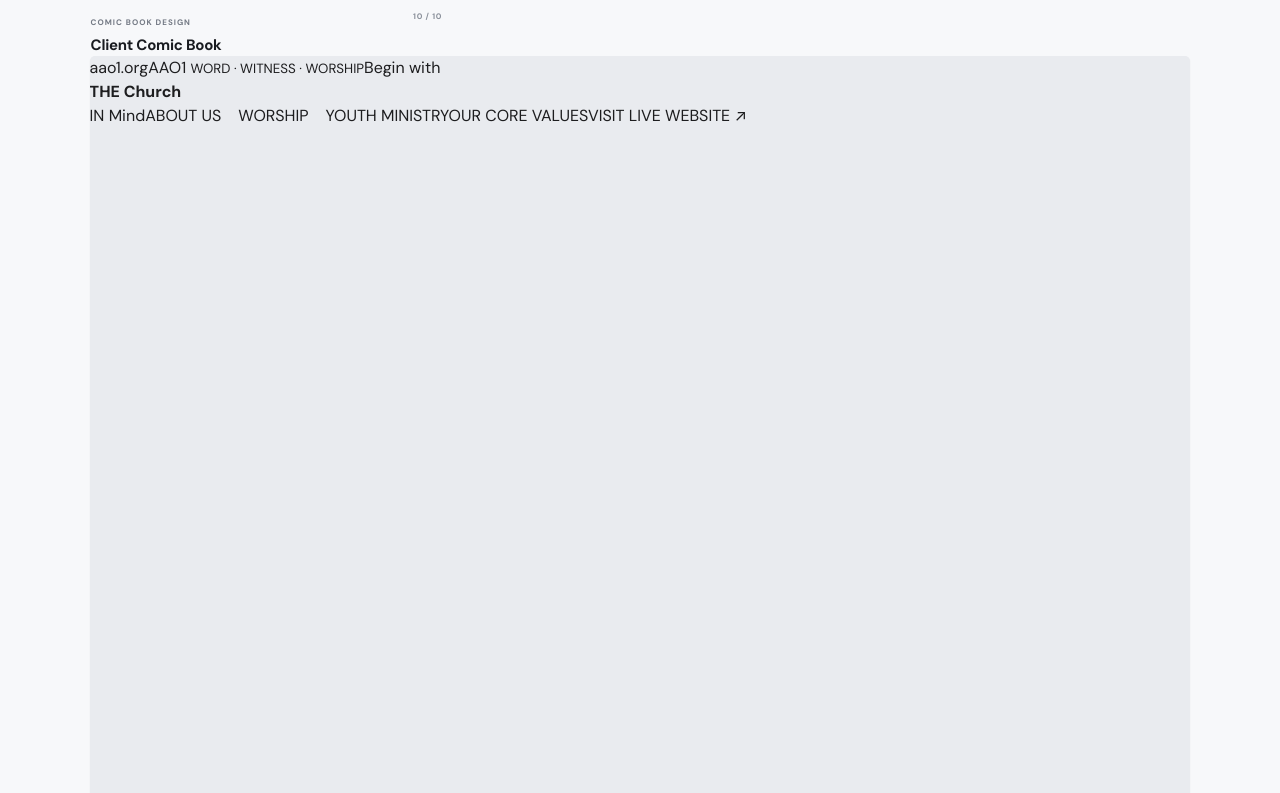
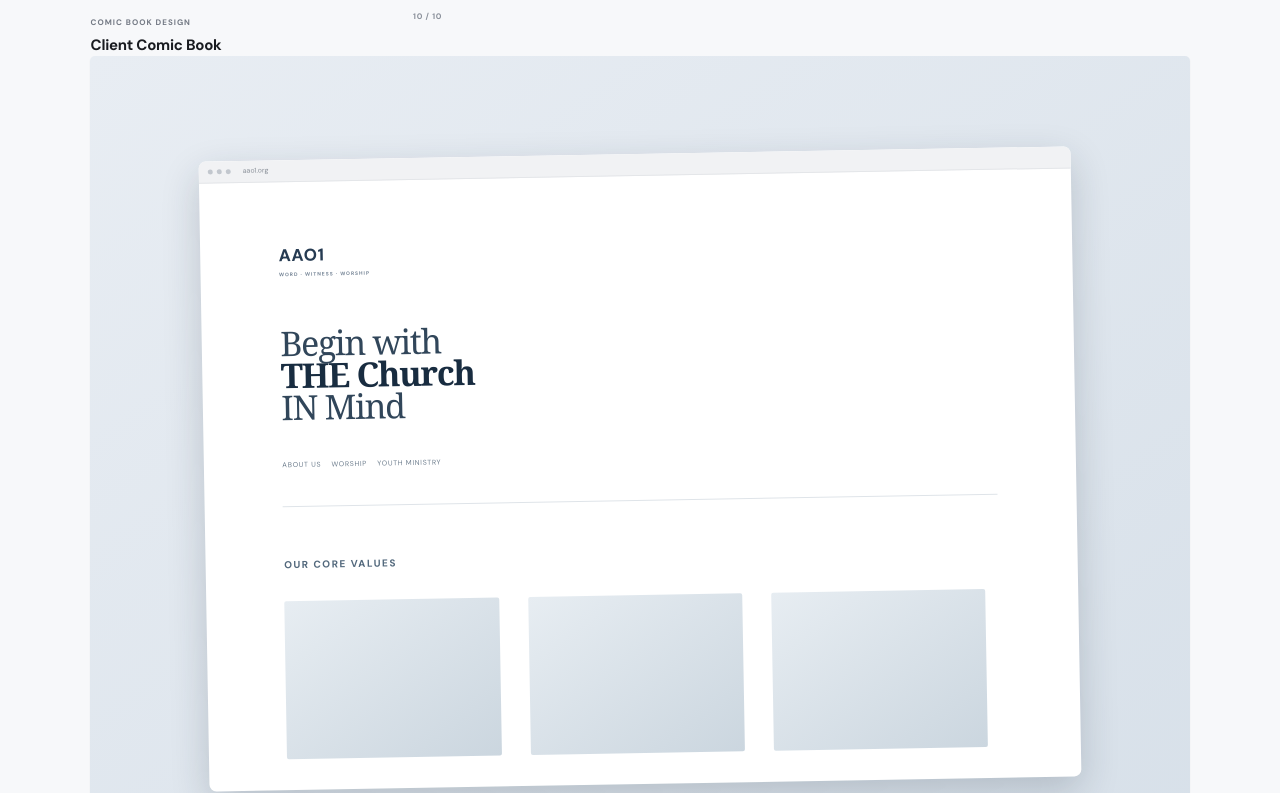
Before and after one commit to supermaorio/arjaybalabag.github.io, a plain HTML site: page index.html in a window 1280 px wide. Shown: the part 2378-3171 px from the top of the page. Drawn offline with Linux system fonts and the light colour scheme.

Commit message:
Style AAO1 website portfolio project card

```diff
--- a/style.css
+++ b/style.css
@@ -108,3 +108,25 @@
 .site-header .brand-logo{display:block;width:32px;height:32px;object-fit:contain}
 .site-footer .brand-logo{display:block;width:28px;height:28px;object-fit:contain}
 .site-header .wordmark,.site-footer .wordmark{display:inline-flex;align-items:center;justify-content:center;line-height:0}
+
+
+
+/* AAO1 website project preview card */
+.work-section .website-project{display:flex;align-items:center;justify-content:center;padding:5%;background:linear-gradient(145deg,#e8edf3,#d7e0e9);text-decoration:none;cursor:pointer}
+.website-browser{display:block;width:88%;height:88%;overflow:hidden;border-radius:7px;background:#fff;box-shadow:0 14px 38px rgba(25,38,55,.2);transform:rotate(-1deg);transition:transform .35s ease}
+.website-project:hover .website-browser{transform:rotate(0) scale(1.025)}
+.website-browser-bar{height:22px;display:flex;align-items:center;gap:4px;padding:0 9px;background:#f1f2f4;border-bottom:1px solid #e4e6e9}
+.website-browser-bar i{width:5px;height:5px;border-radius:50%;background:#c2c7ce}
+.website-browser-bar span{margin-left:8px;color:#8a9099;font-size:7px}
+.website-page{display:block;padding:7% 9%;color:#242b35}
+.website-brand{display:block;font-size:clamp(10px,1.4vw,17px);font-weight:800;letter-spacing:.04em;color:#263b52}
+.website-brand small{display:block;font-size:5px;letter-spacing:.19em;color:#778697;margin-top:2px}
+.website-headline{display:block;margin:7% 0 5%;font-family:Georgia,serif;font-size:clamp(17px,2.8vw,34px);line-height:.94;letter-spacing:-.04em;color:#31465a}
+.website-headline b{font-weight:700;color:#182c40}
+.website-links{display:block;font-size:clamp(4px,.55vw,7px);letter-spacing:.1em;color:#6d7d8d;border-bottom:1px solid #dfe4e9;padding-bottom:5%}
+.website-values{display:block;margin-top:7%;font-size:clamp(6px,.8vw,10px);font-weight:700;letter-spacing:.15em;color:#52687c}
+.website-value-lines{display:flex;gap:4%;margin-top:4%}
+.website-value-lines i{display:block;width:30%;aspect-ratio:1.35;background:linear-gradient(145deg,#e7edf2,#cbd6df);border-radius:2px}
+.website-open{position:absolute;right:12px;bottom:12px;padding:9px 12px;background:rgba(255,255,255,.96);border-radius:4px;color:#1d2936;font-size:9px;font-weight:700;letter-spacing:.05em;opacity:0;transform:translateY(4px);transition:.25s}
+.website-project:hover .website-open,.website-project:focus-visible .website-open{opacity:1;transform:none}
+@media(max-width:640px){.website-open{opacity:1;transform:none}.website-browser{width:92%;height:88%}}
```
